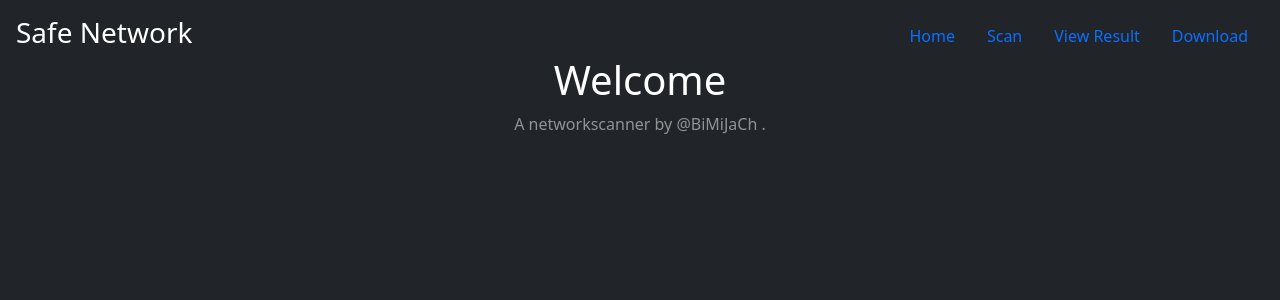
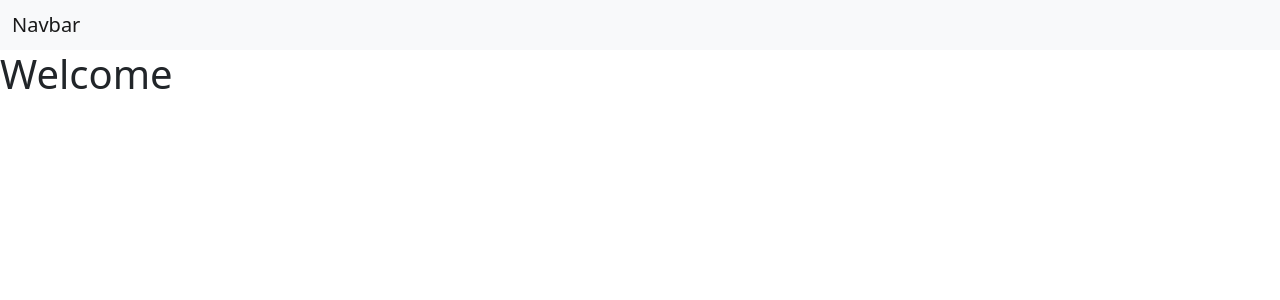
Before and after one commit to jwalkern/Git_Project, a Flask app: page / in a window 1280 px wide. Shown: the top 300 px of the page. Run offline with Flask 2, Linux system fonts and the light colour scheme; some libraries are stand-ins or nearby versions.

Commit message:
Update base.html

```diff
--- a/ioTrace/website/app/templates/base.html
+++ b/ioTrace/website/app/templates/base.html
@@ -6,10 +6,14 @@
         <meta name="description" content="">
         <meta name="author" content="Mark Otto, Jacob Thornton, and Bootstrap contributors">
         <meta name="generator" content="Hugo 0.80.0">
+
         <title>{% block title %} {% endblock %}</title>
+
         <link href="https://cdn.jsdelivr.net/npm/bootstrap@5.0.0-beta2/dist/css/bootstrap.min.css" rel="stylesheet" integrity="sha384-BmbxuPwQa2lc/FVzBcNJ7UAyJxM6wuqIj61tLrc4wSX0szH/Ev+nYRRuWlolflfl" crossorigin="anonymous">
+
         <!-- Bootstrap core CSS -->
         <link href="../static/css/bootstrap.min.css" rel="stylesheet">
+
         <style>
             .bd-placeholder-img {
                 font-size: 1.125rem;
@@ -18,6 +22,7 @@
                 -moz-user-select: none;
                 user-select: none;
                 }
+
             @media (min-width: 768px) {
                 .bd-placeholder-img-lg {
                 font-size: 3.5rem;
@@ -25,27 +30,19 @@
                 }
         </style>
     </head>
-  <body class="d-flex h-100 text-center text-white bg-dark">
-    <div class="cover-container d-flex w-100 h-100 p-3 mx-auto flex-column">
-      <header class="mb-auto">
-        <div>
-          <h3 class="float-md-start mb-0">Safe Network</h3>
-          <nav class="nav nav-masthead justify-content-center float-md-end">
-            <a class="nav-link" href="/">Home</a>
-            <a class="nav-link" href="/scan">Scan</a>
-            <a class="nav-link" href="/result">View Result</a>
-    		<a class="nav-link" href="/upload">Download</a>
+
+    <body>
+        <nav class="navbar navbar-light bg-light">
+            <div class="container-fluid">
+                <span class="navbar-brand mb-0 h1">Navbar</span>
+            </div>
         </nav>
-        </div>
-      </header>
 
         {% block body %}
-
         {% endblock %}
 
         <footer class="mt-auto text-white-50">
             <p>A networkscanner by @BiMiJaCh .</p>
         </footer>
-    </div>
     </body>
 </html>
```
Lines whose indentation alone changed are shown as unchanged.
